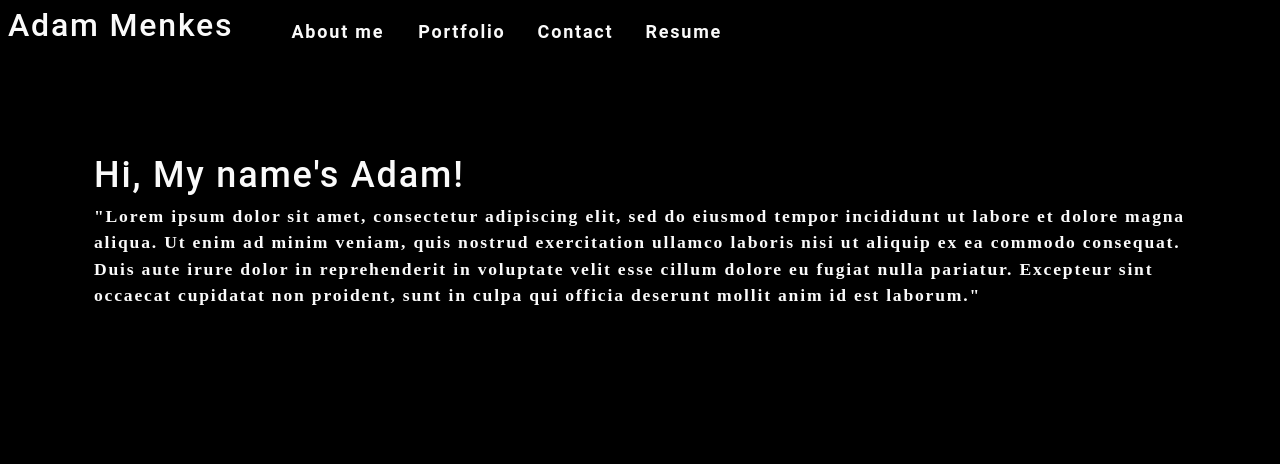
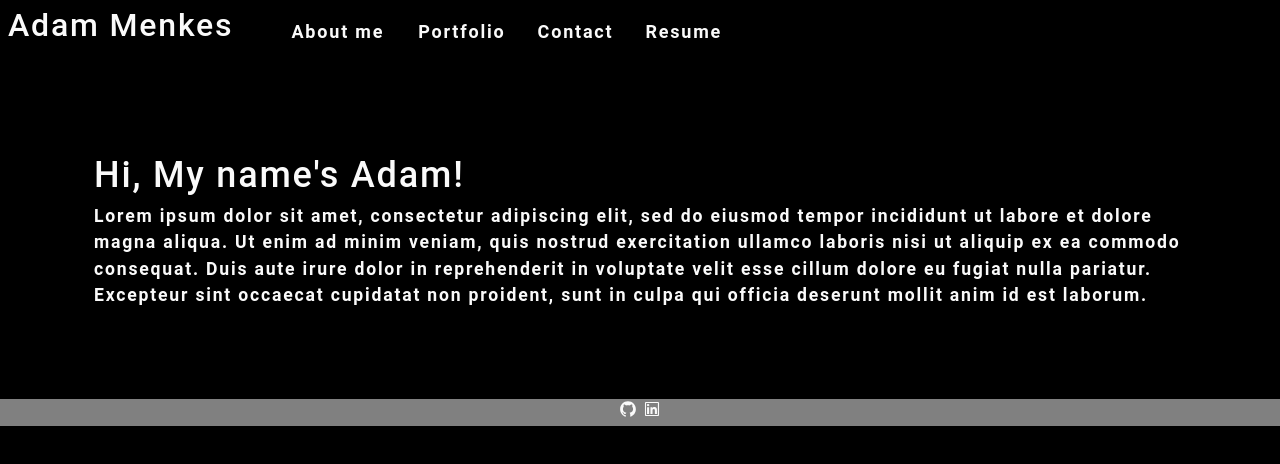
Before and after one commit to amenkes24/20_React_Portfolio, a React (Create React App) app in the folder adam-port/: page / in a window 1280 px wide. Shown: the top 464 px of the page. Built offline with nearby package versions, Linux system fonts and the light colour scheme.

Commit message:
minor edits to scripts

```diff
--- a/adam-port/package.json
+++ b/adam-port/package.json
@@ -9,6 +9,7 @@
     "@testing-library/user-event": "^13.5.0",
     "react": "^17.0.2",
     "react-dom": "^17.0.2",
+    "react-icons": "^4.3.1",
     "react-scripts": "5.0.0",
     "web-vitals": "^2.1.4"
   },
--- a/adam-port/src/App.js
+++ b/adam-port/src/App.js
@@ -2,6 +2,7 @@ import React, { useState } from "react";
 import Nav from "./components/Nav";
 import About from "./components/About";
 import ContactForm from "./components/Contact";
+import Footer from "./components/Footer";
 
 function App() {
 
@@ -22,6 +23,7 @@ function App() {
           <ContactForm></ContactForm>
         )}
       </main>
+      <Footer></Footer>
     </div>
   );
 }
--- a/adam-port/src/components/About/index.js
+++ b/adam-port/src/components/About/index.js
@@ -4,7 +4,7 @@ function About() {
   return (
     <section className="my-5">
       <h1 id="about">Hi, My name's Adam!</h1>
-      <p>"Lorem ipsum dolor sit amet, consectetur adipiscing elit, sed do eiusmod tempor incididunt ut labore et dolore magna aliqua. Ut enim ad minim veniam, quis nostrud exercitation ullamco laboris nisi ut aliquip ex ea commodo consequat. Duis aute irure dolor in reprehenderit in voluptate velit esse cillum dolore eu fugiat nulla pariatur. Excepteur sint occaecat cupidatat non proident, sunt in culpa qui officia deserunt mollit anim id est laborum."</p>
+      <p>Lorem ipsum dolor sit amet, consectetur adipiscing elit, sed do eiusmod tempor incididunt ut labore et dolore magna aliqua. Ut enim ad minim veniam, quis nostrud exercitation ullamco laboris nisi ut aliquip ex ea commodo consequat. Duis aute irure dolor in reprehenderit in voluptate velit esse cillum dolore eu fugiat nulla pariatur. Excepteur sint occaecat cupidatat non proident, sunt in culpa qui officia deserunt mollit anim id est laborum.</p>
     </section>
   );
 }
--- /dev/null
+++ b/adam-port/src/components/Footer/index.js
@@ -0,0 +1,13 @@
+import react from 'react';
+import { AiOutlineLinkedin } from 'react-icons/ai';
+import { AiOutlineGithub } from 'react-icons/ai';
+
+const Footer = () => {
+    return (
+        <footer className='footer'>
+            <div> <AiOutlineGithub /> <AiOutlineLinkedin /></div>
+        </footer>
+    )
+}
+
+export default Footer;
--- a/adam-port/src/index.css
+++ b/adam-port/src/index.css
@@ -79,6 +79,7 @@ h6 {
 p {
   font-size: 1.1rem;
   margin-top: 0;
+  font-family: 'Roboto', sans-serif;
 }
 
 a {
@@ -97,6 +98,13 @@ header {
 
 header a {
   color: var(--light);
+}
+
+footer {
+  background-color: gray;
+  display: flex;
+  justify-content: center;
+  align-items: center;
 }
 
 button {
```
Also changed, not shown: 1 other file (tests, documents, lock files or other folders).
